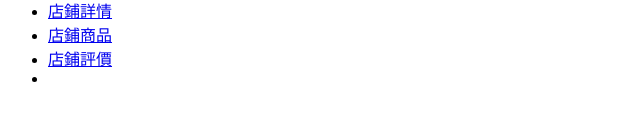
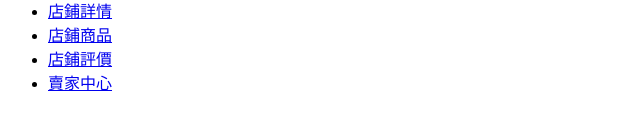
Before and after one commit to hamilton41/lineshop_rwd, a plain HTML site: page index.html in a window 1280 px wide. Shown: the part 282-412 px from the top of the page, without its empty margins (0-640 px from the left). Drawn offline with Linux system fonts and the light colour scheme.

Commit message:
20220622-2

```diff
--- a/index.html
+++ b/index.html
@@ -26,7 +26,7 @@
         <li><a href="./店鋪/店鋪_店鋪詳情.html">店鋪詳情</a></li>
         <li><a href="./店鋪/店鋪_店鋪商品.html">店鋪商品</a></li>
         <li><a href="./店鋪/店鋪_信用評價.html">店鋪評價</a></li>
-        <li><a href="./賣家中心/賣家中心.html"></a></li>
+        <li><a href="./賣家中心/賣家中心.html">賣家中心</a></li>
     </ul>
 
 </body>
```
